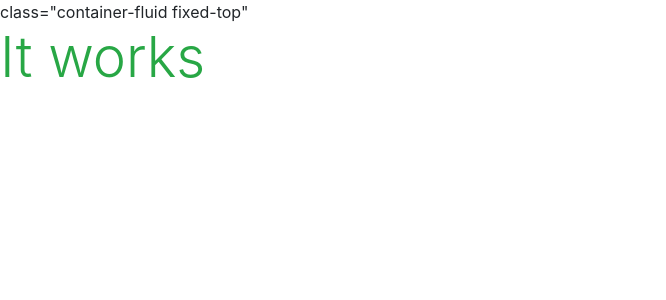
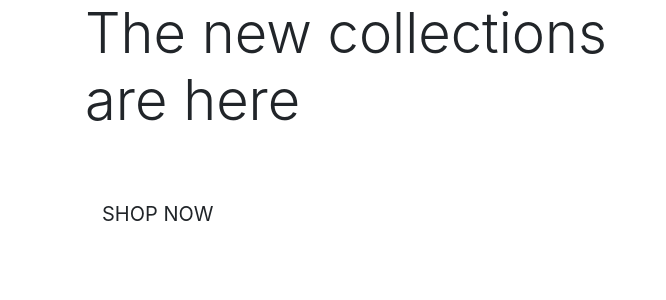
Before and after one commit to irenenev24/boutique-ado-project-mock, a Django app: template home/templates/home/index.html in a window 1280 px wide. Shown: the top 300 px of the page, without its empty margins (0-666 px from the left). Run offline with Django 3.2, Linux system fonts and the light colour scheme; the template is opened without the code that fills it, so the values that code supplies are empty; some libraries are stand-ins or nearby versions.

Commit message:
added home page content

```diff
--- a/boutique_ado_mock/urls.py
+++ b/boutique_ado_mock/urls.py
@@ -19,4 +19,5 @@ from django.urls import path, include
 urlpatterns = [
     path('admin/', admin.site.urls),
     path('accounts/', include('allauth.urls')),
+    path('', include('home.urls')),
 ]
--- a/home/templates/home/index.html
+++ b/home/templates/home/index.html
@@ -1,6 +1,27 @@
 {% extends "base.html" %}
 {% load static %}
 
+{% block page_header %}
+    <div class="header header-container">
+        <div class="row">
+            <div class="col"></div>
+        </div>
+    </div>
+{% endblock %}
+
 {% block content %}
-<h1 class="display-4 text-success">It works</h1>
+    <div class="container h-100">
+        <div class="row h-100">
+            <div class="col-7 col-md-6 my-auto">
+                <h1 class="display-4 logo-font text-black">
+                    The new collections are here
+                </h1>
+                <div class="my-5">
+                    <h4>
+                        <a href="" class="shop-now-button btn btn-lg rounded-0 text-uppercase py-3">Shop Now</a>
+                    </h4>
+                </div>
+            </div>
+        </div>
+    </div>
 {% endblock %}
--- a/home/urls.py
+++ b/home/urls.py
@@ -4,6 +4,4 @@ from . import views
 
 urlpatterns = [
     path('', views.index, name='home'),
-    path('accounts/', include('allauth.urls')),
-    path('', include('home.urls')),
 ]
--- a/templates/base.html
+++ b/templates/base.html
@@ -5,7 +5,7 @@
   <head>
       {% block meta %}
     <!-- Required meta tags -->
-        <meta http-equiv="X-UA-Compatible" content="ie=edge"
+        <meta http-equiv="X-UA-Compatible" content="ie=edge">
         <meta charset="utf-8">
         <meta name="viewport" content="width=device-width, initial-scale=1">
     {% endblock %}
@@ -35,7 +35,7 @@
     <title>Boutique Ado {% block extra_title %}{% endblock %}</title>
   </head>
   <body>
-    <header> class="container-fluid fixed-top"</header>
+    <header class="container-fluid fixed-top"></header>
 
     {% if messages %}
     <div class="message-container"></div>
```
